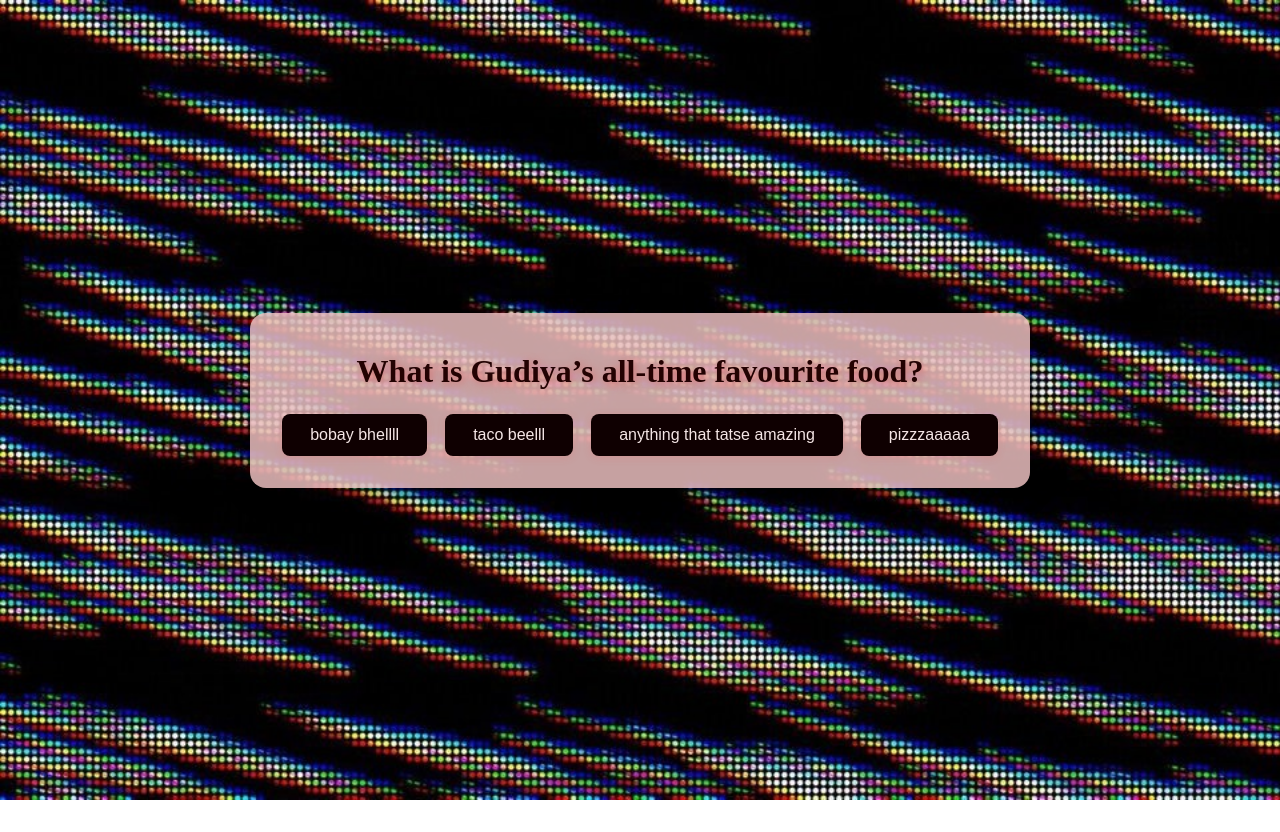
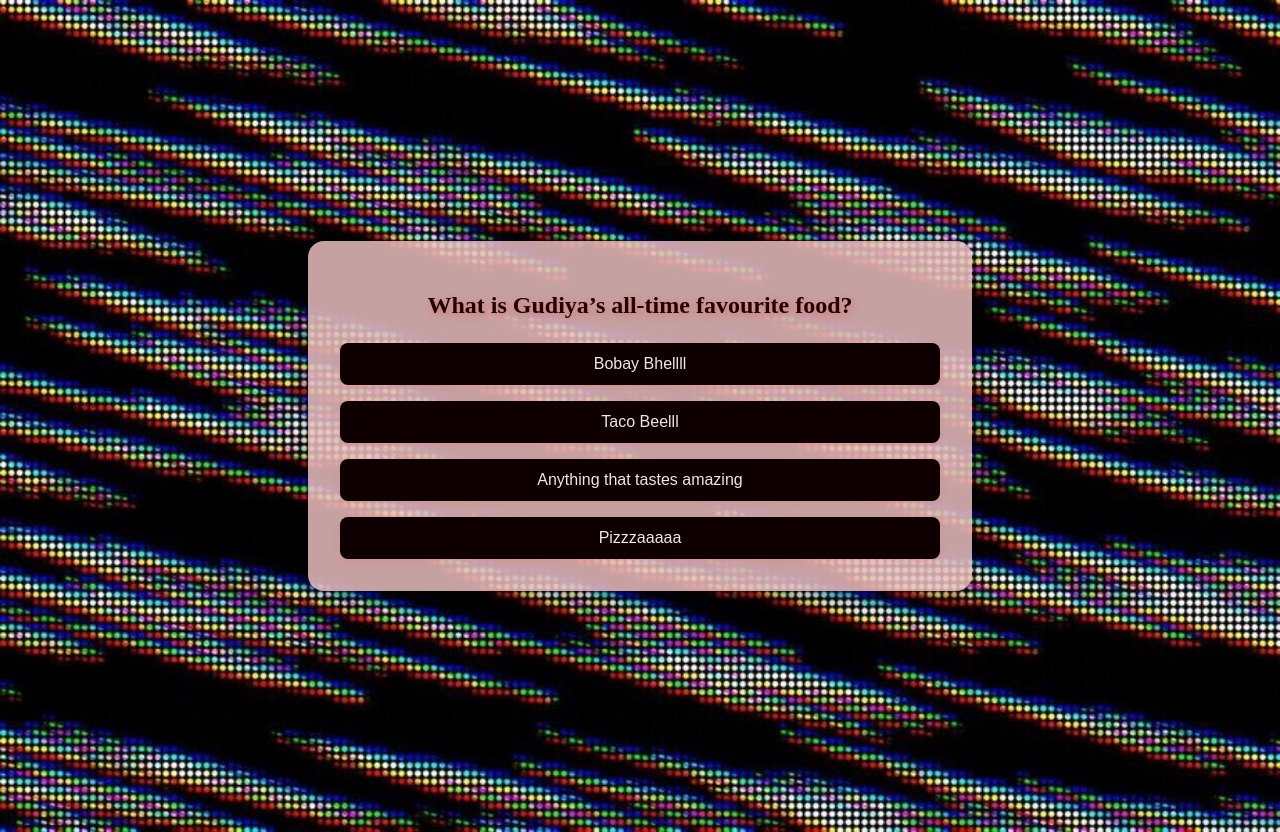
Before and after one commit to khushi-mahida/game, a plain HTML site: page hazeleyesmcq3.html in a window 1280 px wide. Before the commit the page ends 800 px from the top, so only its background shows below. Drawn offline with Linux system fonts and the light colour scheme.

Commit message:
Update hazeleyesmcq3.html

```diff
--- a/hazeleyesmcq3.html
+++ b/hazeleyesmcq3.html
@@ -1,38 +1,45 @@
 <!DOCTYPE html>
-<html>
+<html lang="en">
 <head>
+    <meta charset="UTF-8" />
+    <meta name="viewport" content="width=device-width, initial-scale=1.0" />
     <title>Challenge No 1</title>
     <style>
         body {
             background-image: url('download 5.jpg');
             background-size: cover;
             background-repeat: no-repeat;
-            height: 100vh;
             margin: 0;
+            min-height: 100vh;
             display: flex;
             justify-content: center;
             align-items: center;
+            padding: 1rem;
         }
+
         .center-box {
             background: rgba(233, 190, 190, 0.85);
             box-shadow: 0 8px 24px rgba(0,0,0,0.3);
             border-radius: 16px;
-            padding: 40px 32px 32px 32px;
+            padding: 32px;
             text-align: center;
-            min-width: 320px;
+            width: 100%;
+            max-width: 600px;
         }
+
         .center-box h2 {
-            margin: 0 0 24px 0;
-            font-size: 2rem;
+            font-size: 1.5rem;
             color: #230202;
             text-shadow: 2px 2px 8px #d76f6f;
+            margin-bottom: 24px;
         }
+
         .button-row {
             display: flex;
-            justify-content: center;
-            gap: 18px;
-            margin-top: 24px;
+            flex-direction: column;
+            gap: 16px;
         }
+
         .center-btn {
             padding: 12px 28px;
             font-size: 1rem;
@@ -44,9 +51,11 @@
             box-shadow: 0 2px 8px rgba(255, 71, 71, 0.15);
             transition: background 0.2s;
         }
+
         .center-btn:hover {
             background: #1565c0;
         }
+
         .msg-box {
             position: fixed;
             top: 50%;
@@ -57,21 +66,24 @@
             padding: 32px 24px;
             border-radius: 12px;
             box-shadow: 0 4px 24px rgba(0,0,0,0.25);
-            min-width: 240px;
+            min-width: 260px;
+            max-width: 90%;
             text-align: center;
             z-index: 1000;
-            font-size: 1.2rem;
+            font-size: 1.1rem;
             display: none;
         }
+
         .msg-box button {
             margin-top: 18px;
-            padding: 8px 20px;
+            padding: 10px 24px;
             border: none;
             border-radius: 6px;
             background: #d76f6f;
             color: #fff;
             cursor: pointer;
         }
+
         .msg-box button:hover {
             background: #1565c0;
         }
@@ -81,10 +93,10 @@
     <div class="center-box">
         <h2>What is Gudiya’s all-time favourite food?</h2>
         <div class="button-row">
-            <button class="center-btn" onclick="showMsg('naaaaa reeee')">bobay bhellll</button>
-            <button class="center-btn" onclick="showMsg('Sirf dil se khela, dimaag ko bench pe bithaya!')">taco beelll</button>
-            <button class="center-btn" onclick="showMsg('Alright, the other next clue!')">anything that tatse amazing </button>
-            <button class="center-btn" onclick="showMsg('Galtiyon ka raja/maharani lag rahe ho!')">pizzzaaaaa</button>
+            <button class="center-btn" onclick="showMsg('naaaaa reeee')">Bobay Bhellll</button>
+            <button class="center-btn" onclick="showMsg('Sirf dil se khela, dimaag ko bench pe bithaya!')">Taco Beelll</button>
+            <button class="center-btn" onclick="showMsg('Alright, the other next clue!')">Anything that tastes amazing</button>
+            <button class="center-btn" onclick="showMsg('Galtiyon ka raja/maharani lag rahe ho!')">Pizzzaaaaa</button>
         </div>
     </div>
 
```
